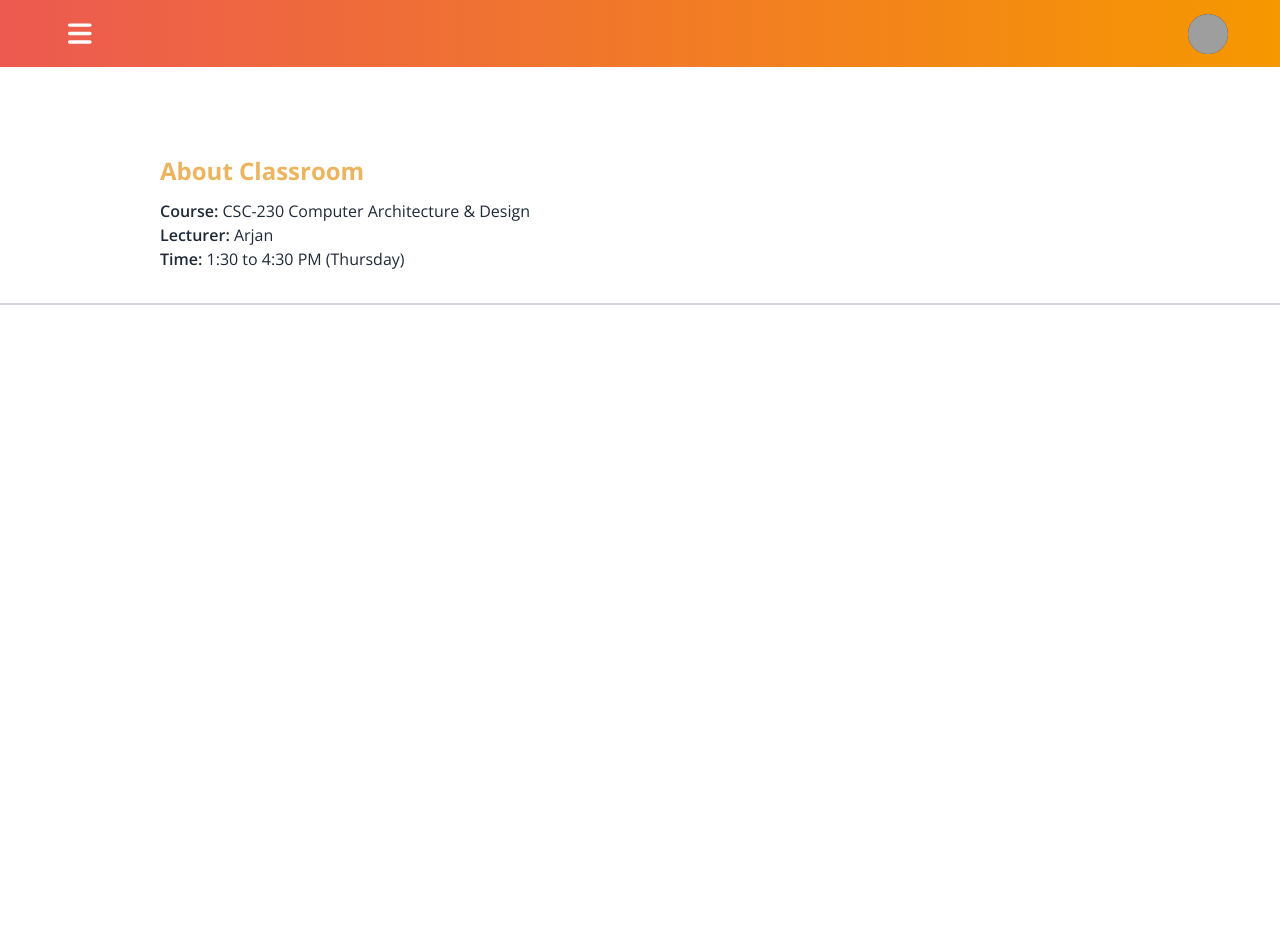
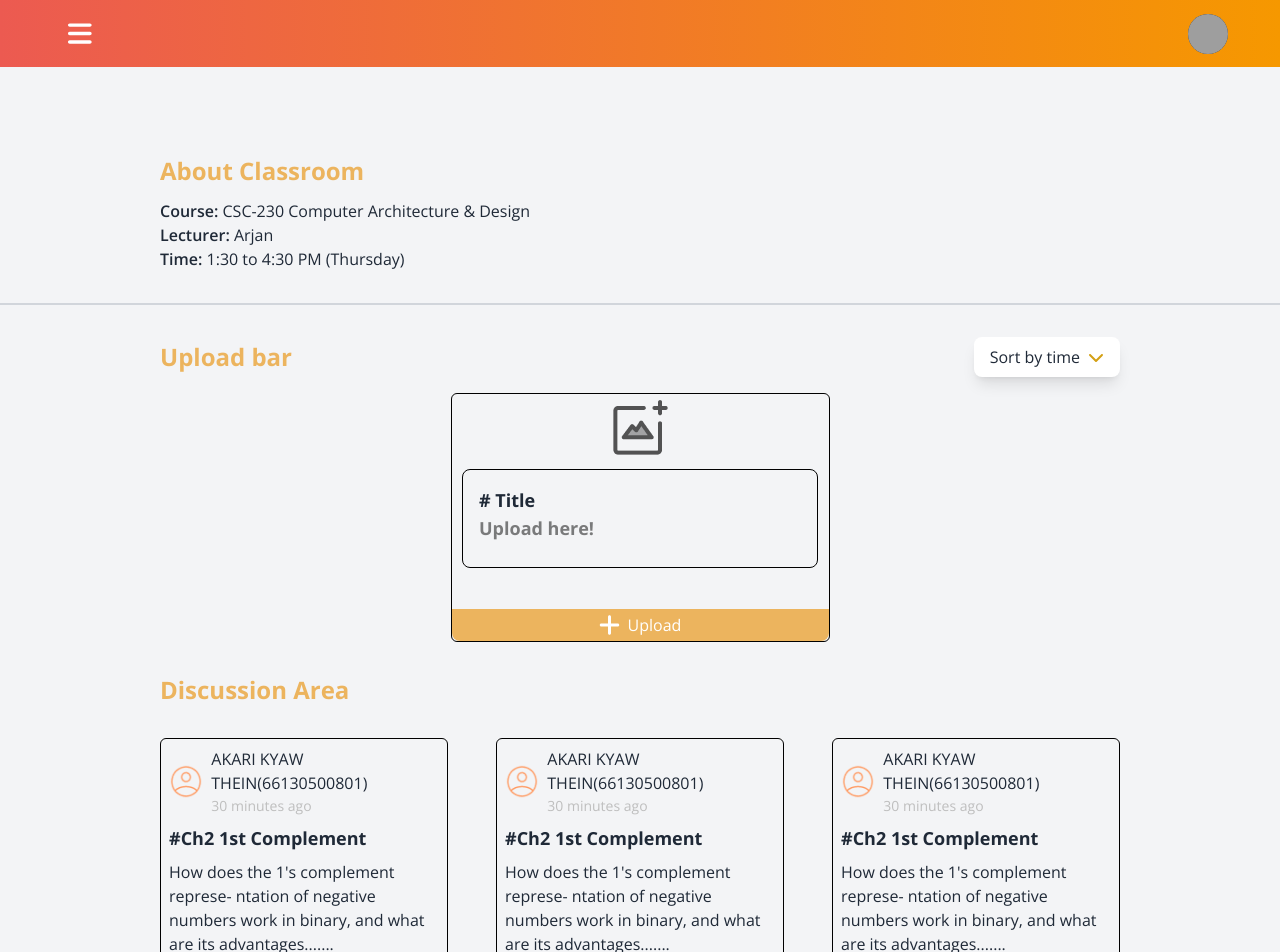
Before and after one commit to KMUTT-CampusLink/campus-client, a React (Vite) app: page /courses/Tr/discussion in a window 1280 px wide. Shown: the top 952 px of the page. Before the commit the page ends 800 px from the top, so only its background shows below. Built offline with nearby package versions, Linux system fonts and the light colour scheme; no server answers; grey boxes are pictures that could not be loaded; a web font is replaced by a local one.

Commit message:
tr_discussion_and_some_fixes

```diff
--- a/src/modules/online-course/pages/Students/StDashboard.jsx
+++ b/src/modules/online-course/pages/Students/StDashboard.jsx
@@ -44,7 +44,6 @@ const StDashboard = () => {
               See All
             </button>
           </div>
-
         </div>
       </div>
       <div>
@@ -65,14 +64,13 @@ const StDashboard = () => {
       </div>
 
       <div>
-        <span
-          className="font-bold max-md:mx-20 md:mx-32 lg:mx-44 xl:mx-52">
+        <span className="font-bold max-md:mx-20 md:mx-32 lg:mx-44 xl:mx-52">
           Important Announcement
           <FontAwesomeIcon icon={faBell} className="ml-2" size="lg" />
         </span>
       </div>
       <div className="border border-gray-400 rounded-md mb-5 mt-4 max-md:mx-20 md:mx-32 lg:mx-44 xl:mx-52 pb-3 overflow-y-auto">
-        <div className=" flex justify-between max-md:mx-20 max-lg:mx-28 lg:mx-48">
+        <div className=" flex justify-between max-sm:mx-10 max-md:mx-20 max-lg:mx-28 lg:mx-48">
           <span className="font-bold text-[#EC5A51] text-xl border-b-[1px] border-b-[#EC5A51]">
             TITLE
           </span>
@@ -95,7 +93,7 @@ const StDashboard = () => {
         <FontAwesomeIcon icon={faFile} className="ml-2" size="lg" />
       </span>
       <div className=" border border-gray-400 rounded-md mb-5 mt-4 max-md:mx-20 md:mx-32 lg:mx-44 xl:mx-52 pb-3 overflow-y-auto">
-        <div className="flex justify-between max-md:mx-20 max-lg:mx-28 lg:mx-48">
+        <div className="flex justify-between max-sm:mx-10 max-md:mx-20 max-lg:mx-28 lg:mx-48">
           <span className="font-bold text-[#EC5A51] text-xl border-b-[1px] border-b-[#EC5A51]">
             TIME
           </span>
@@ -113,12 +111,12 @@ const StDashboard = () => {
         </div>
       </div>
 
-      <span className="font-bold max-sm:mx-20 md:mx-32 lg:mx-44 xl:mx-52">
+      <span className="max-md:text-sm font-bold max-md:mx-20 md:mx-32 lg:mx-44 xl:mx-52">
         Today Class Schedule
         <FontAwesomeIcon icon={faStar} className="ml-2" size="lg" />
       </span>
       <div className="border border-gray-400 rounded-md mb-5 mt-4 max-md:mx-20 md:mx-32 lg:mx-44 xl:mx-52 pb-3 overflow-y-auto">
-        <div className="flex justify-between max-md:mx-20 max-lg:mx-28 lg:mx-48">
+        <div className="flex justify-between max-sm:mx-10 max-md:mx-20 max-lg:mx-28 lg:mx-48">
           <span className="font-bold text-[#EC5A51] text-xl border-b-[1px] border-b-[#EC5A51]">
             TIME
           </span>
--- a/src/modules/online-course/pages/Teacher/TrDiscussion.jsx
+++ b/src/modules/online-course/pages/Teacher/TrDiscussion.jsx
@@ -1,12 +1,55 @@
-import React from 'react'
-import NavForIndvCourse from '../../components/NavForIndvCourse';
+import React, { useState } from "react";
+import NavForIndvCourse from "../../components/NavForIndvCourse";
+import gallery from "../../assets/gallery.png";
+import profile from "../../assets/profile-circle.png";
+import { FontAwesomeIcon } from "@fortawesome/react-fontawesome";
+import {
+  faPenToSquare,
+  faTrash,
+  faPlus,
+  faChevronDown,
+} from "@fortawesome/free-solid-svg-icons";
+import UploadPopup from "../../components/Upload_Popup";
+import DeleteConfirmationPopup from "../../components/DeleteConfirmationPopup";
+import CommentPopup from "../../components/CommentPopup";
 
 const TrDiscussion = () => {
+  const [discussions, setDiscussions] = useState([
+    {
+      person: "AKARI KYAW THEIN(66130500801)",
+      title: "#Ch2 1st Complement",
+      timestamp: "30 minutes ago",
+      description:
+        " How does the 1's complement represe- ntation of negative numbers work in binary, and what are its advantages.......",
+    },
+    {
+      person: "AKARI KYAW THEIN(66130500801)",
+      title: "#Ch2 1st Complement",
+      timestamp: "30 minutes ago",
+      description:
+        " How does the 1's complement represe- ntation of negative numbers work in binary, and what are its advantages.......",
+    },
+    {
+      person: "AKARI KYAW THEIN(66130500801)",
+      title: "#Ch2 1st Complement",
+      timestamp: "30 minutes ago",
+      description:
+        " How does the 1's complement represe- ntation of negative numbers work in binary, and what are its advantages.......",
+    },
+  ]);
+  const [isPopupOpen, setIsPopupOpen] = useState(false);
+  const [dropDownOpen, setDropDownOpen] = useState(false);
+
+  const [currentMaterial, setCurrentMaterial] = useState(null);
+  const [isDeletePopupOpen, setIsDeletePopupOpen] = useState(false);
+  const [materialToDelete, setMaterialToDelete] = useState(null);
+  const [fileToDelete, setFileToDelete] = useState(null);
+
   return (
-    <div className="min-h-screen overflow-x-hidden">
-      <NavForIndvCourse page={"discussion"} />
+    <div className="min-h-screen overflow-x-hidden bg-gray-100">
+      <NavForIndvCourse page={"tasks"} />
 
-      <div className="max-sm:text-sm max-md:pt-1 pt-12 pb-8 border-b-2 border-gray-300">
+      <div className="max-md:pt-1 pt-12 pb-8 border-b-2 border-gray-300">
         <div className="max-md:w-full max-md:ml-4 w-3/4 mx-auto">
           <div className="text-2xl font-bold pt-10 pb-3 text-[#ecb45e]">
             About Classroom
@@ -24,8 +67,116 @@ const TrDiscussion = () => {
           </div>
         </div>
       </div>
+      {!isPopupOpen && (
+        <div className="py-8 w-full">
+          <div className="max-md:w-full max-md:px-4 w-3/4 mx-auto flex justify-between items-center mb-4">
+            <div className="text-2xl font-bold text-[#ecb45e]">Upload bar</div>
+            <div className="flex relative">
+              <button
+                className="relative bg-[#FFFFFF] rounded-lg shadow-lg px-4 py-2"
+                onClick={() => setDropDownOpen(!dropDownOpen)}
+              >
+                <span>Sort by time</span>
+                <FontAwesomeIcon
+                  icon={faChevronDown}
+                  color="#D4A015"
+                  className="ml-2"
+                />
+              </button>
+              {dropDownOpen && (
+                <div className="flex flex-col border-[1px] border-[#BEBEBE] shadow-lg bg-[#FFFFF] absolute top-10 w-full">
+                  <p className="border-b-[1px] border-[#BEBEBE] flex items-center justify-center py-2">
+                    Sort by time
+                  </p>
+                  <p className="border-b-[1px] border-[#BEBEBE] flex items-center justify-center py-2">
+                    Sort by time
+                  </p>
+                </div>
+              )}
+            </div>
+          </div>
+
+          <div className="flex justify-center items-center w-screen">
+            <div className="border border-black rounded-md w-[379px] h-[249px] max-w-full max-h-full sm:w-[261px] sm:h-[171px] md:w-[379px] md:h-[249px]">
+              <div className="flex flex-col justify-between h-full">
+                <div className="flex flex-col justify-center items-center">
+                  <img src={gallery} alt="Image" width={67} height={67} />
+                  <div className="border border-black rounded-lg p-4 w-[356px] h-[99px] max-w-full max-h-full sm:w-[241px] sm:h-[67px] md:w-[356px] md:h-[99px] mt-2">
+                    <h2 className="text-lg font-bold"># Title</h2>
+                    <h2
+                      className="text-lg font-bold"
+                      style={{ color: "rgba(0, 0, 0, 0.5)" }}
+                    >
+                      Upload here!
+                    </h2>
+                  </div>
+                </div>
+
+                <button className="mt-2 w-full h-8 bg-[#ecb45e] hover:bg-[#d9a24b] rounded-b-lg text-white transition duration-200">
+                  <FontAwesomeIcon icon={faPlus} className="mr-2" size="xl" />
+                  Upload
+                </button>
+              </div>
+            </div>
+          </div>
+
+          <div className="max-md:w-full max-md:px-4 w-3/4 mx-auto flex justify-between items-center mb-6 mt-8">
+            <div className="text-2xl font-bold text-[#ecb45e]">
+              Discussion Area
+            </div>
+          </div>
+
+          <div className="max-md:w-full max-md:px-4 w-3/4 mx-auto flex justify-between items-center mb-6 mt-8 flex-wrap">
+            {discussions.map((discussion, index) => {
+              return (
+                <div
+                  key={index}
+                  className="border border-black rounded-md mb-8 w-[100%] sm:w-[30%]"
+                >
+                  <div className="flex flex-col justify-between h-full">
+                    <div className="flex flex-col justify-left items-left m-2">
+                      <div className="flex items-center gap-2">
+                        <div>
+                          <img
+                            src={profile}
+                            alt="Image"
+                            width={38}
+                            height={38}
+                          />
+                        </div>
+                        <div className="flex flex-col">
+                          <h2>{discussion.person}</h2>
+                          <span className="text-[14px] text-[#BEBEBE]">
+                            {discussion.timestamp}
+                          </span>
+                        </div>
+                      </div>
+                      <h2 className="text-lg font-bold my-2">
+                        {discussion.title}
+                      </h2>
+                      <div className="text-gray-800">
+                        {discussion.description}
+                      </div>
+                    </div>
+
+                    <button
+                      className="mt-2 w-full h-8 bg-[#ecb45e] hover:bg-[#d9a24b] rounded-b-lg text-white transition duration-200"
+                      onClick={() => setIsPopupOpen(!isPopupOpen)}
+                    >
+                      Comment
+                    </button>
+                  </div>
+                </div>
+              );
+            })}
+          </div>
+        </div>
+      )}
+      {isPopupOpen && (
+        <CommentPopup onClose={() => setIsPopupOpen(!isPopupOpen)} />
+      )}
     </div>
   );
-}
+};
 
-export default TrDiscussion
+export default TrDiscussion;
```
Lines whose indentation alone changed are shown as unchanged.
